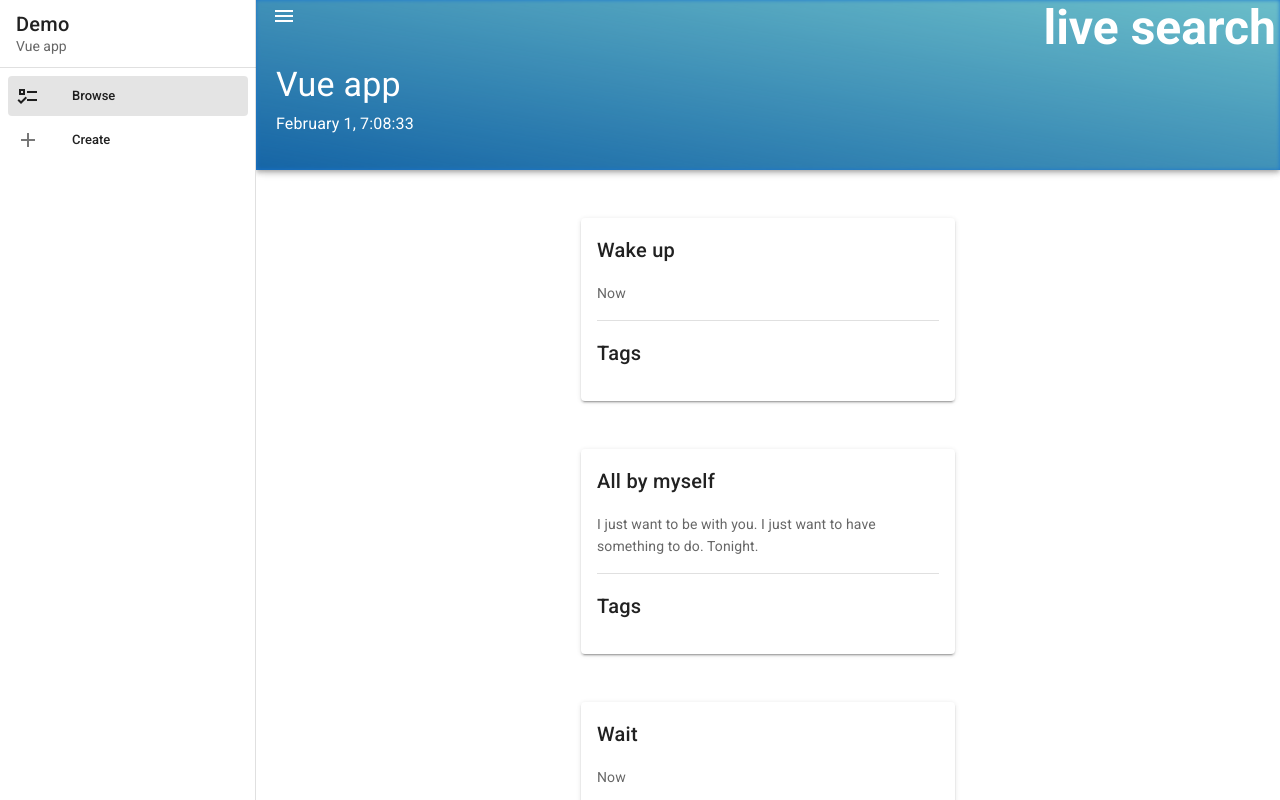
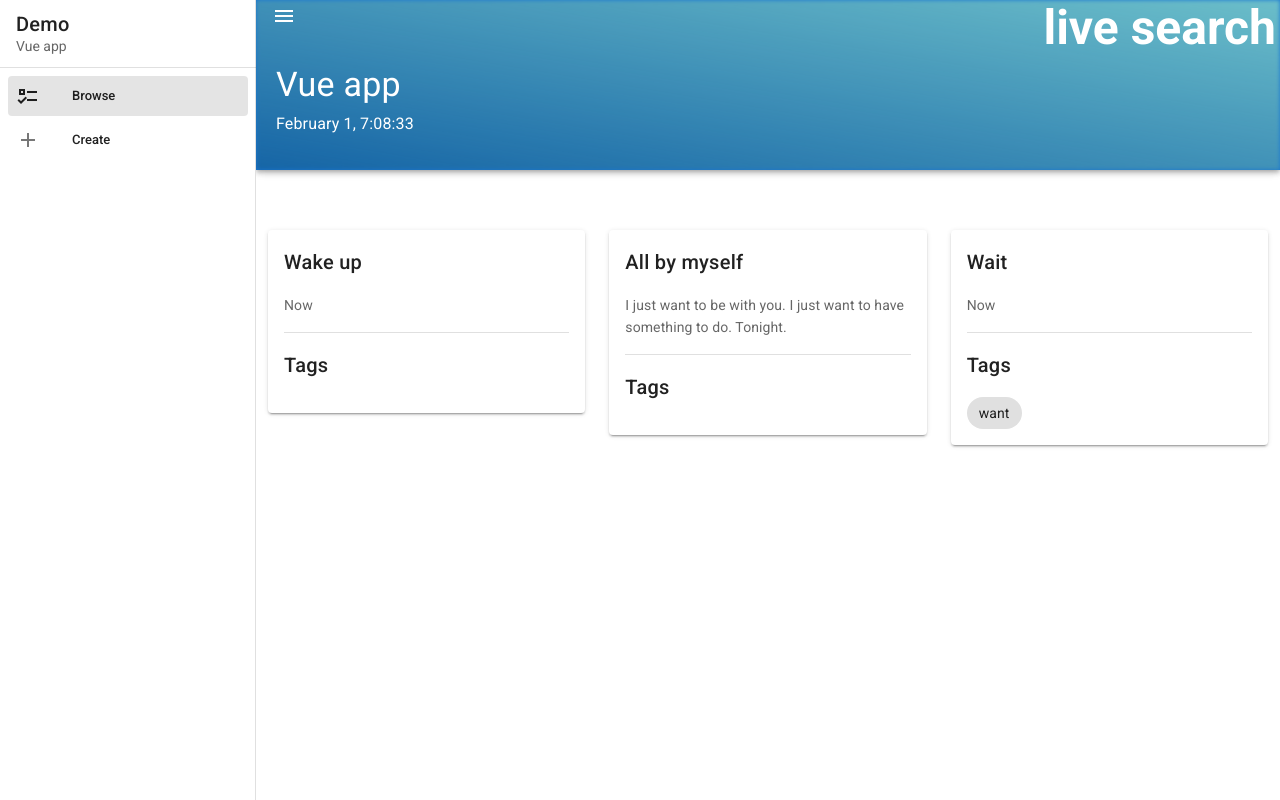
Before and after one commit to DiscoDancer/VueApp, a Vue app in the folder my-app/: page /#/ in a window 1280 px wide. Shown: the top 800 px of the page. Built offline with nearby package versions, Linux system fonts and the light colour scheme.

Commit message:
added grid to list

```diff
--- a/my-app/src/components/ReportList.vue
+++ b/my-app/src/components/ReportList.vue
@@ -1,12 +1,22 @@
 <template>
-  <div>
-    <report
-      v-for="report in $store.state.reports"
-      :key="report.id"
-      :report="report"
-    >
-    </report>
-  </div>
+  <v-container>
+    <v-row>
+      <v-col
+        cols="12"
+        sm="12"
+        md="6"
+        lg="4"
+        v-for="report in $store.state.reports"
+        :key="report.id"
+      >
+        <report
+
+          :report="report"
+        >
+        </report>
+      </v-col>
+    </v-row>
+  </v-container>
 </template>
 
 <script>
```
